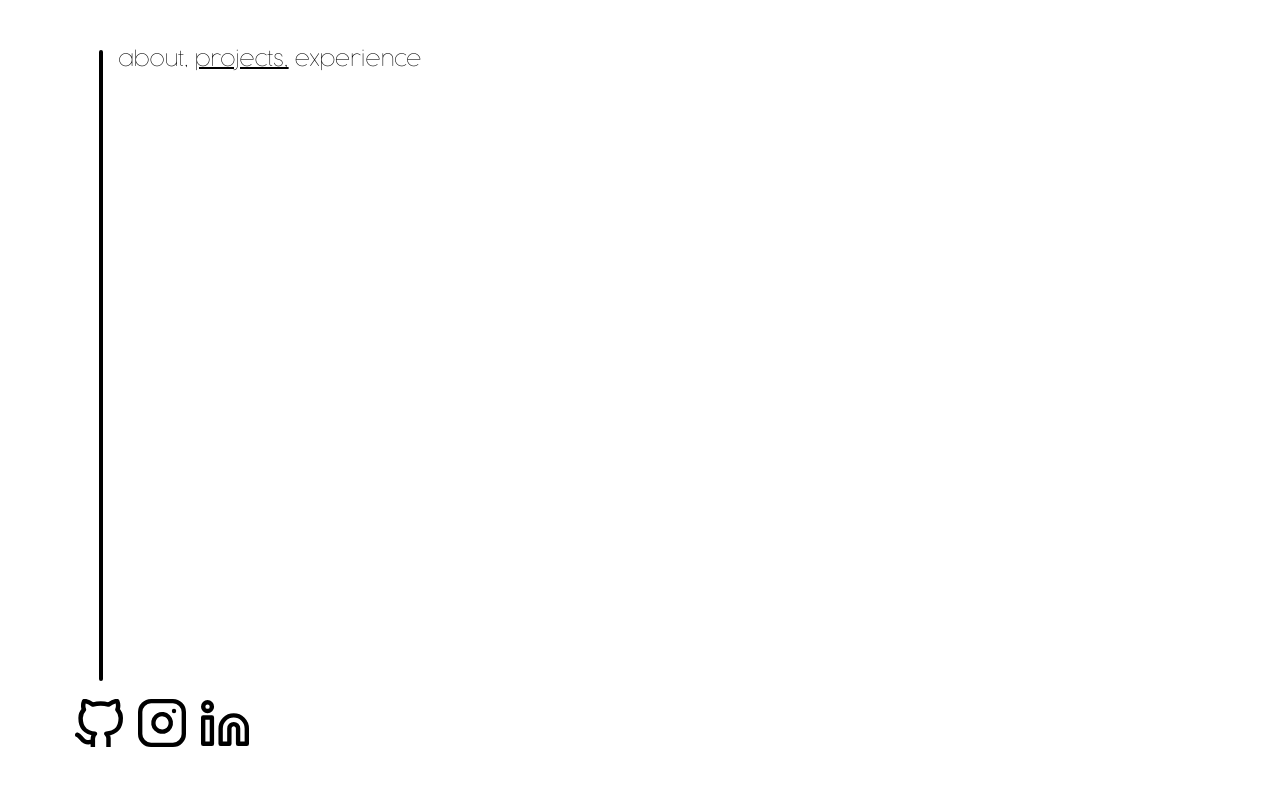
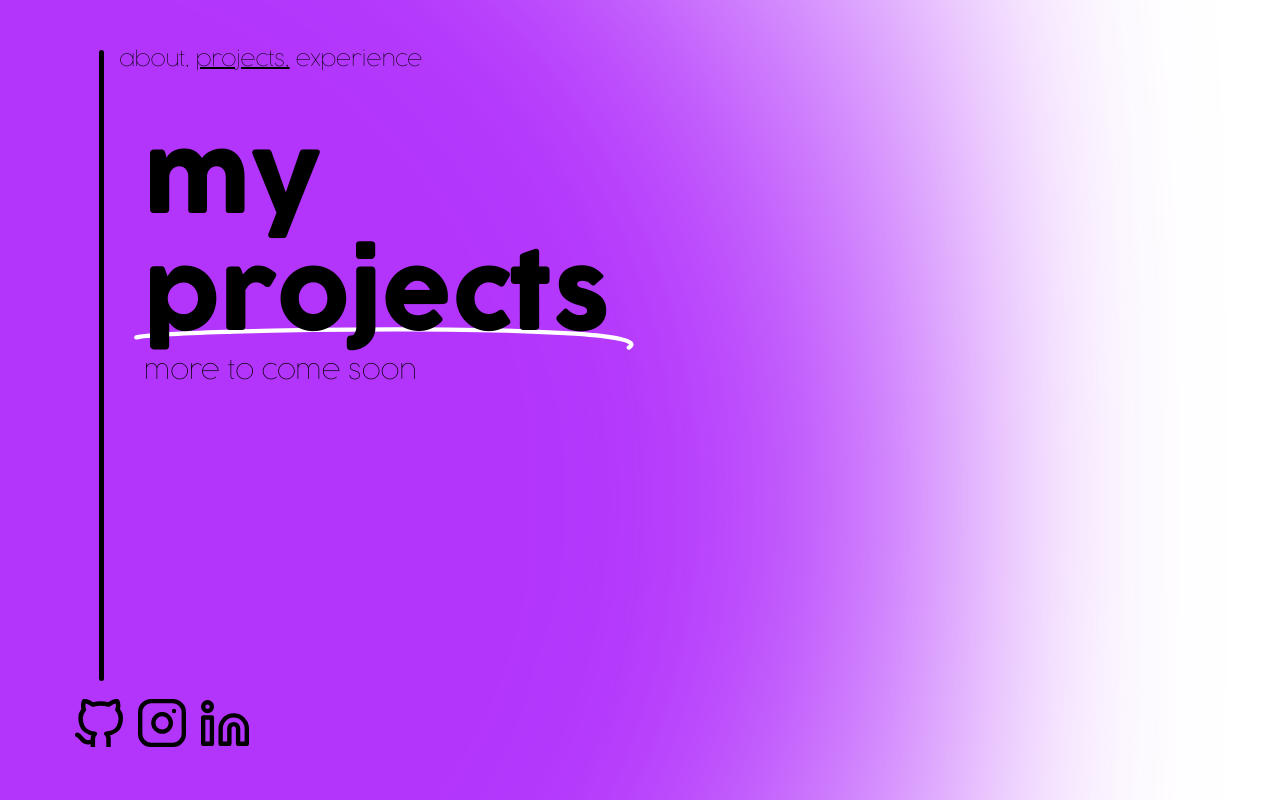
Before and after one commit to mitchbrown1024/mitchbrown1024.github.io, a SvelteKit app: page /projects in a window 1280 px wide. Built offline with nearby package versions, Linux system fonts and the light colour scheme.

Commit message:
added title to my project page

```diff
--- /dev/null
+++ b/src/lib/components/background_circle.svelte
@@ -0,0 +1,15 @@
+<script>
+    let { color } = $props();
+</script>
+
+<span class="circle" style="--color: {color}"></span>
+
+<style>
+    span.circle {
+        height: 2000px;
+        width: 2000px;
+        background: radial-gradient(var(--color) 700px, rgba(255, 255, 255, 0) 1250px);
+        display: inline-block;
+        filter: blur(100px);
+    }
+</style>
--- a/src/routes/name_title.svelte
+++ b/src/lib/components/my_projects.svelte
@@ -1,15 +1,15 @@
 <script>
-	import Line from "./line.svelte";
+	import Line from "../../routes/line.svelte";
 
 </script>
 
 <div class="vertical-flex">
     <div class="empty"></div>
     <div class="container">
-        <h1>hi, I'm</h1>
-        <h1 class = "less-space">mitch brown</h1>
-        <div class="line"><Line width=875 height=35></Line></div>
-        <h2>software developer, not website designer</h2>
+        <h1>my</h1>
+        <h1 class = "less-space">projects</h1>
+        <div class="line"><Line width=500 height=35></Line></div>
+        <h2>more to come soon</h2>
     </div>
     <div class="empty"></div>
 </div>
@@ -32,12 +32,13 @@
         font-weight: lighter;
         font-size: 25px;
         line-height: 0;
+        margin-top: 35px;
     }
     div.line {
         position: relative;
         padding: 0;
-        margin-top: -26px;
-        margin-left: -75px;
+        margin-top: -29px;
+        margin-left: -10px;
         margin-bottom: -24px;
         z-index: -9;
     }
--- /dev/null
+++ b/src/lib/components/name_title.svelte
@@ -0,0 +1,53 @@
+<script>
+	import Line from "../../routes/line.svelte";
+
+</script>
+
+<div class="vertical-flex">
+    <div class="empty"></div>
+    <div class="container">
+        <h1>hi, I'm</h1>
+        <h1 class = "less-space">mitch brown</h1>
+        <div class="line"><Line width=875 height=35></Line></div>
+        <h2>software developer, not website designer</h2>
+    </div>
+    <div class="empty"></div>
+</div>
+
+<style>
+    h1 {
+        font-family: Cocogoose;
+        font-weight: bold;
+        font-size: 100px;
+        padding-bottom: 70px;
+        line-height: 0;
+        margin-bottom: -20px;
+    }
+    h1.less-space {
+        padding-bottom: 50px;
+        z-index: 9;
+    }
+    h2 {
+        font-family: Cocogoose;
+        font-weight: lighter;
+        font-size: 25px;
+        line-height: 0;
+    }
+    div.line {
+        position: relative;
+        padding: 0;
+        margin-top: -26px;
+        margin-left: -75px;
+        margin-bottom: -24px;
+        z-index: -9;
+    }
+    div.vertical-flex {
+        display: flex;
+        flex-direction: column;
+        justify-content: center;
+        padding-left: 40px;
+    }
+    div.container {
+        position:relative;
+    }
+</style>
--- a/src/routes/+layout.svelte
+++ b/src/routes/+layout.svelte
@@ -117,9 +117,9 @@
     div.line {
         background-color: black;
         flex-grow: 100;
-        position: relative;
-        top: 0;
-        width: 4px;
+        width: 5px;
+        min-width: 5px;
+        max-width: 5px;
         border-radius: 2.5px;
         margin-left: var(--offset);
     }
--- a/src/routes/experience/+page.svelte
+++ b/src/routes/experience/+page.svelte
@@ -0,0 +1,29 @@
+<script>
+	import BackgroundCircle from "$lib/components/background_circle.svelte";
+	import MyExperience from "$lib/components/my_experience.svelte";
+
+
+
+</script>
+
+<div class="horizontal">
+    <div>
+        <div class="circle"><BackgroundCircle color=#12a312></BackgroundCircle></div>
+        <MyExperience></MyExperience>
+    </div>
+</div>
+
+<style>
+    div.horizontal {
+        display: flex;
+        flex-direction: row;
+    }
+    div.circle {
+        position: absolute;
+        z-index: -900;
+        top:0;
+        left:0;
+        margin-left: -1000px;
+        margin-top: -500px;
+    }
+</style>
--- a/src/routes/projects/+page.svelte
+++ b/src/routes/projects/+page.svelte
@@ -0,0 +1,29 @@
+<script>
+	import BackgroundCircle from "$lib/components/background_circle.svelte";
+	import MyProjects from "$lib/components/my_projects.svelte";
+	import NameTitle from "$lib/components/name_title.svelte";
+
+
+</script>
+
+<div class="horizontal">
+    <div>
+        <div class="circle"><BackgroundCircle color=#b335fc></BackgroundCircle></div>
+        <MyProjects></MyProjects>
+    </div>
+</div>
+
+<style>
+    div.horizontal {
+        display: flex;
+        flex-direction: row;
+    }
+    div.circle {
+        position: absolute;
+        z-index: -900;
+        top:0;
+        left:0;
+        margin-left: -1000px;
+        margin-top: -500px;
+    }
+</style>
```
Also changed, not shown: src/routes/+page.svelte (+4 -3 lines).
